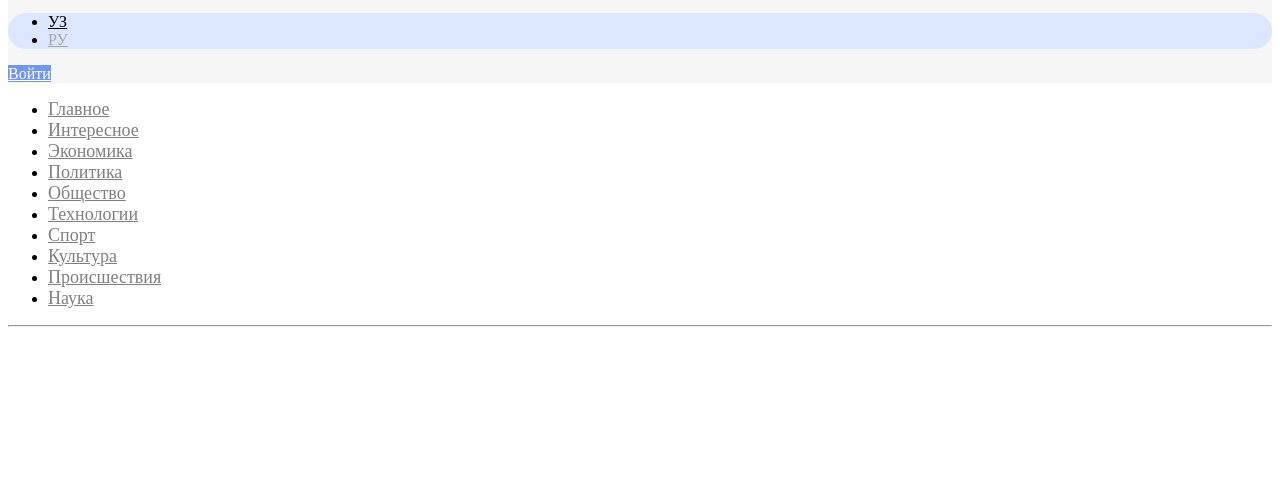
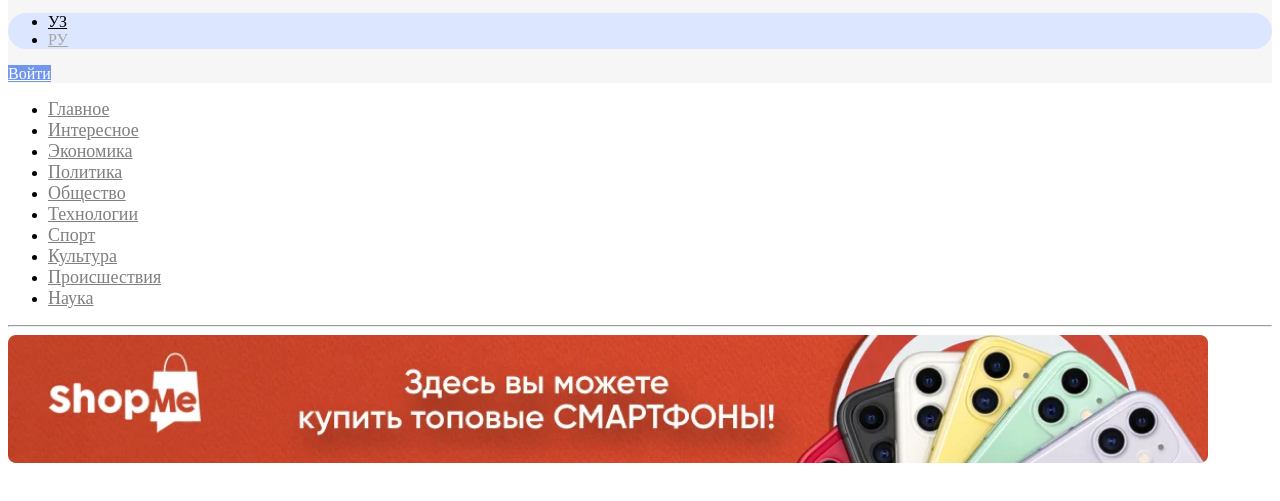
Before and after one commit to mirjalol4941/namanganliklar24, a plain HTML site: page index.html in a window 1280 px wide. Shown: the part 165-666 px from the top of the page. Drawn offline with Linux system fonts and the light colour scheme.

Commit message:
start main part

```diff
--- a/index.html
+++ b/index.html
@@ -67,9 +67,13 @@
             <hr class="under-line">
     </header>
 
-
-
-
+<main>
+ <aside class="list-aside">
+   <a class="list-banner" href="https://shopme.uz" target="blank">
+     <img class="list-image" src="./img/shopme banner.jpg" alt="shopme-banner">
+   </a>
+ </aside>
+</main>
 
 </body>
 </html>
```
